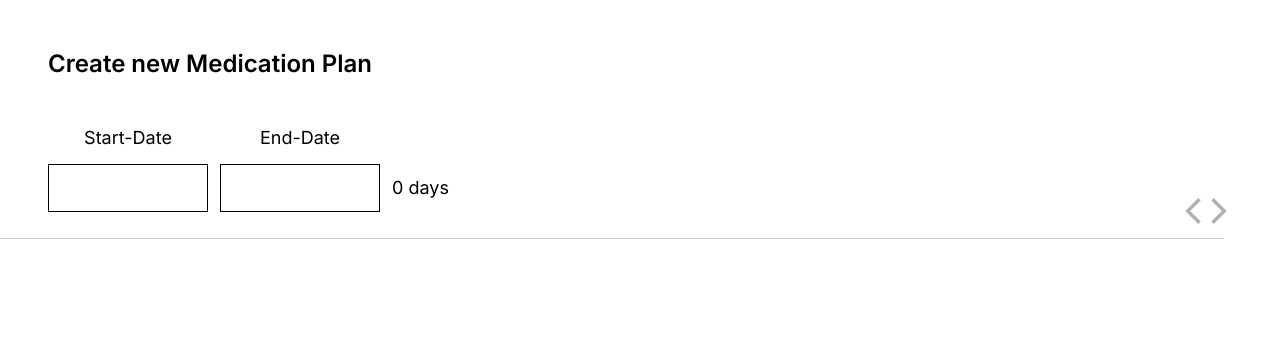
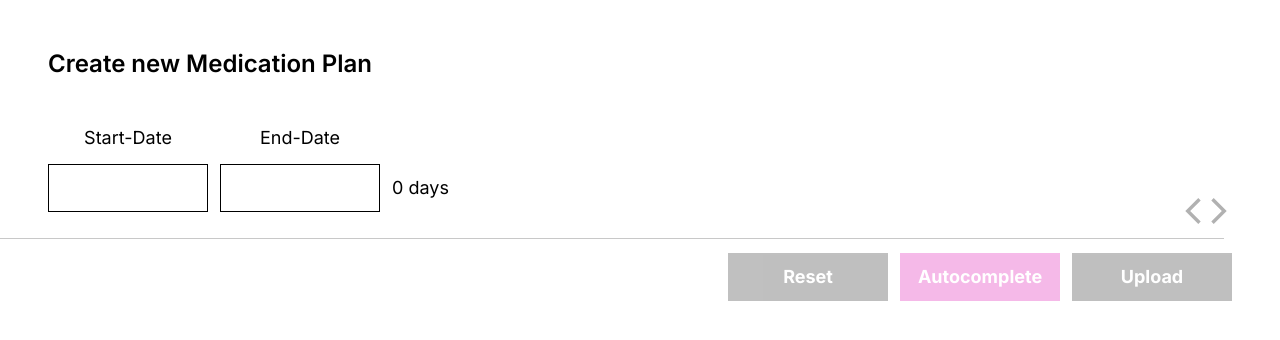
Before and after one commit to Franjoo/medication-planner, a React (Vite) app: page / in a window 1280 px wide. Shown: the top 340 px of the page. Built offline with nearby package versions, Linux system fonts and the light colour scheme.

Commit message:
✨ add schedule action container with button row, add some colors to theme config

```diff
--- /dev/null
+++ b/src/components/atoms/Button.tsx
@@ -0,0 +1,44 @@
+import React from "react";
+import { B } from "./Typography";
+import clsx from "clsx";
+
+interface Props {
+  text: string;
+  style: "primary" | "secondary";
+  onClick: () => void;
+  enabled: boolean;
+  className?: string;
+  onMouseEnter?: () => void;
+  onMouseLeave?: () => void;
+}
+
+const Button = ({
+  text,
+  style,
+  onClick,
+  enabled,
+  className,
+  onMouseEnter,
+  onMouseLeave,
+}: Props) => {
+  return (
+    <button
+      onMouseEnter={onMouseEnter}
+      onMouseLeave={onMouseLeave}
+      className={clsx(
+        "h-cell w-cell text-white",
+        { "bg-dark-grey": style === "primary" },
+        { "bg-pink": style === "secondary" },
+        { "opacity-30": !enabled },
+        className
+      )}
+      onClick={onClick}
+    >
+      <B bold className="text-white">
+        {text}
+      </B>
+    </button>
+  );
+};
+
+export default Button;
--- a/src/components/container/ScheduleActionContainer.tsx
+++ b/src/components/container/ScheduleActionContainer.tsx
@@ -1,10 +1,29 @@
 import { useStore } from "../../hooks/useStores";
 import { observer } from "mobx-react";
+import ScheduleActionGroup from "../groups/ScheduleActionGroup";
 
 const ScheduleActionContainer = observer(() => {
   const { schedule } = useStore();
 
-  return <></>;
+  const onReset = () => schedule.resetTimesAndAutoComplete();
+  const onAutoComplete = () => {};
+  const onAutoCompleteMouseEnter = () => {};
+  const onAutoCompleteMouseLeave = () => {};
+  const onUpload = () => {};
+  const autoCompleteEnabled = true;
+
+  return (
+    <ScheduleActionGroup
+      onReset={onReset}
+      onAutoComplete={onAutoComplete}
+      onAutoCompleteMouseEnter={onAutoCompleteMouseEnter}
+      onAutoCompleteMouseLeave={onAutoCompleteMouseLeave}
+      onUpload={onUpload}
+      resetEnabled={schedule.resetEnabled}
+      autoCompleteEnabled={schedule.autoCompleteEnabled}
+      uploadEnabled={schedule.uploadEnabled}
+    />
+  );
 });
 
 export default ScheduleActionContainer;
--- a/src/components/groups/ScheduleActionGroup.tsx
+++ b/src/components/groups/ScheduleActionGroup.tsx
@@ -1,34 +1,52 @@
 import DateInputCellGroup from "./DateInputCellGroup";
 import DateRangeDisplay from "../atoms/DateRangeDisplay";
 import DayNavigation from "../atoms/DayNavigation";
+import Button from "../atoms/Button";
 
 interface Props {
-  dayRangeCount: number;
-  onNavigateToNext: () => void;
-  onNavigateToPrevious: () => void;
-  navigateToNextDisabled: boolean;
-  navigateToPreviousDisabled: boolean;
+  onReset: () => void;
+  onAutoComplete: () => void;
+  onAutoCompleteMouseEnter: () => void;
+  onAutoCompleteMouseLeave: () => void;
+  onUpload: () => void;
+  resetEnabled: boolean;
+  autoCompleteEnabled: boolean;
+  uploadEnabled: boolean;
 }
 
 const ScheduleActionGroup = ({
-  dayRangeCount,
-  onNavigateToPrevious,
-  onNavigateToNext,
-  navigateToPreviousDisabled,
-  navigateToNextDisabled,
+  onReset,
+  onAutoComplete,
+  onAutoCompleteMouseEnter,
+  onAutoCompleteMouseLeave,
+  onUpload,
+  resetEnabled,
+  autoCompleteEnabled,
+  uploadEnabled,
 }: Props) => {
   return (
-    <div className="flex justify-between">
-      <div className="flex">
-        <DateInputCellGroup title="Start-Date" />
-        <DateInputCellGroup title="End-Date" />
-        <DateRangeDisplay dayRangeCount={dayRangeCount} />
-      </div>
-      <DayNavigation
-        onPreviousClick={onNavigateToPrevious}
-        onNextClick={onNavigateToNext}
-        previousEnabled={navigateToPreviousDisabled}
-        nextEnabled={navigateToNextDisabled}
+    <div className="flex justify-end">
+      <Button
+        text={"Reset"}
+        style={"primary"}
+        onClick={onReset}
+        enabled={resetEnabled}
+        className="mr-3"
+      />
+      <Button
+        text={"Autocomplete"}
+        style={"secondary"}
+        onClick={onAutoComplete}
+        enabled={autoCompleteEnabled}
+        onMouseEnter={onAutoCompleteMouseEnter}
+        onMouseLeave={onAutoCompleteMouseLeave}
+        className="mr-3"
+      />
+      <Button
+        text={"Upload"}
+        style={"primary"}
+        onClick={onUpload}
+        enabled={uploadEnabled}
       />
     </div>
   );
--- a/src/pages/Home.tsx
+++ b/src/pages/Home.tsx
@@ -1,13 +1,15 @@
 import WeeklyScheduleContainer from "../components/container/WeeklyScheduleContainer";
 import DateRangeSelectionContainer from "../components/container/DateRangeSelectionContainer";
 import Page from "../components/groups/Page";
+import React from "react";
+import ScheduleActionContainer from "../components/container/ScheduleActionContainer";
 
 const Home = () => {
   return (
     <Page title="Create new Medication Plan">
       <DateRangeSelectionContainer />
       <WeeklyScheduleContainer />
-      {/*<ScheduleActionContainer />*/}
+      <ScheduleActionContainer />
     </Page>
   );
 };
--- a/src/stores/ScheduleStore.ts
+++ b/src/stores/ScheduleStore.ts
@@ -18,6 +18,7 @@ export class ScheduleStore {
 
   private DAYS_TO_DISPLAY = 7;
   private index = 0;
+  private autoCompleted = false;
 
   constructor() {
     makeAutoObservable(this);
@@ -76,11 +77,38 @@ export class ScheduleStore {
     return shifted;
   }
 
+  resetTimesAndAutoComplete() {
+    if (!this.rangeStart || !this.rangeEnd) return;
+    this.days = this.createEmptyDays(this.rangeStart, this.rangeEnd);
+    this.autoCompleted = false;
+  }
+
+  get resetEnabled() {
+    return (
+      this.days.length > 0 &&
+      !!this.days.find((value) => value.times.length > 0)
+    );
+  }
+
+  get uploadEnabled() {
+    return (
+      this.days.length > 0 &&
+      !this.days.find((value) => value.times.length === 0)
+    );
+  }
+
+  get autoCompleteEnabled() {
+    return (
+      this.days.length > 0 &&
+      !this.autoCompleted &&
+      !!this.days.find((value) => value.times.length === 0) &&
+      !!this.days.find((value) => value.times.length > 0)
+    );
+  }
+
   updateSchedule() {
     if (!this.rangeStart || !this.rangeEnd) return;
-    if (!this.days.length) {
-      this.days = this.createEmptyDays(this.rangeStart, this.rangeEnd);
-    }
+    if (!this.days.length) this.resetTimesAndAutoComplete();
 
     const oldLength = this.days.length;
     const newLength = -differenceInDays(this.rangeStart, this.rangeEnd) + 1;
--- a/tailwind.config.cjs
+++ b/tailwind.config.cjs
@@ -4,6 +4,11 @@ module.exports = {
     fontFamily: {
       inter: ["\"Inter\"", "sans-serif"]
     }, extend: {
+      colors: {
+        "pink": "#E11BB6",
+        "dark-grey": "#303030",
+        "light-grey": "#ACACAC"
+      },
       borderWidth:{
         "1": "1px"
       },
```
